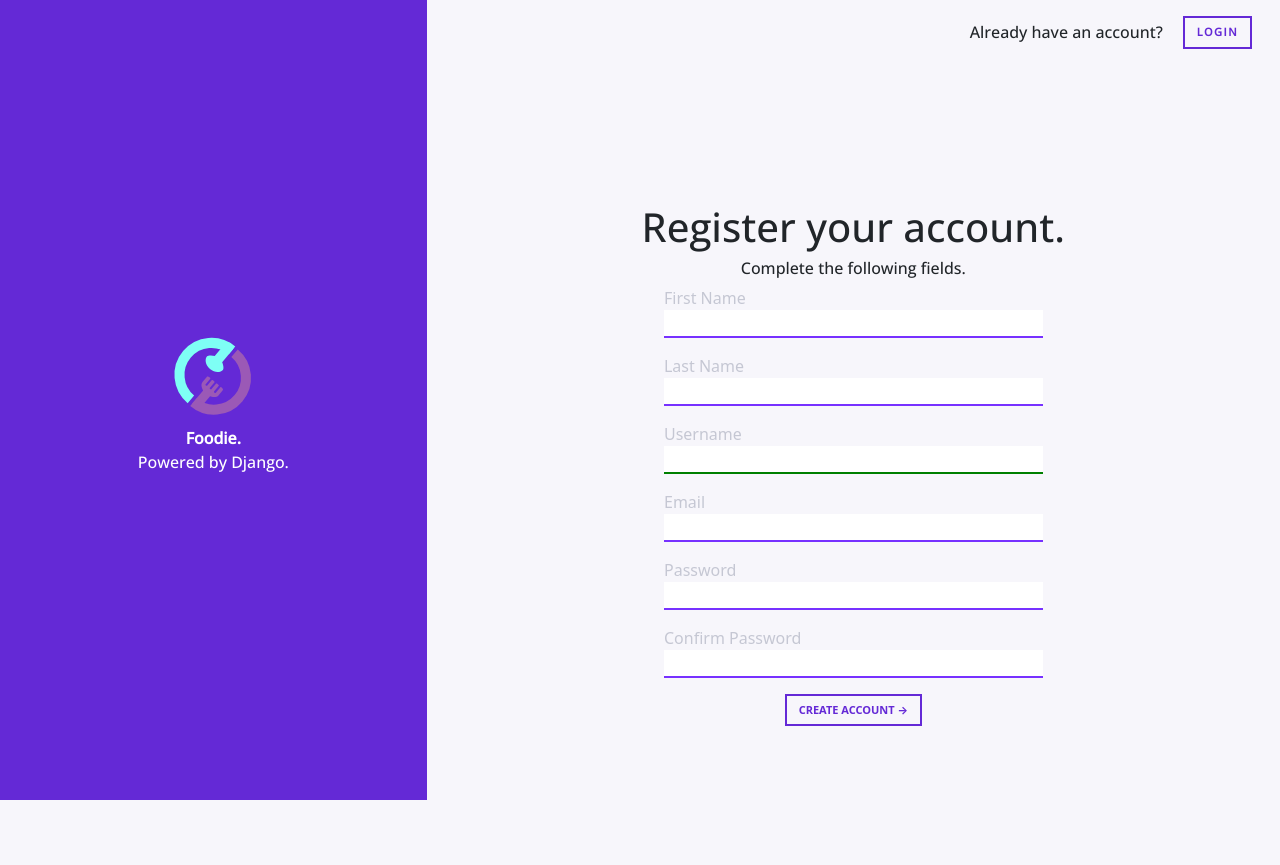
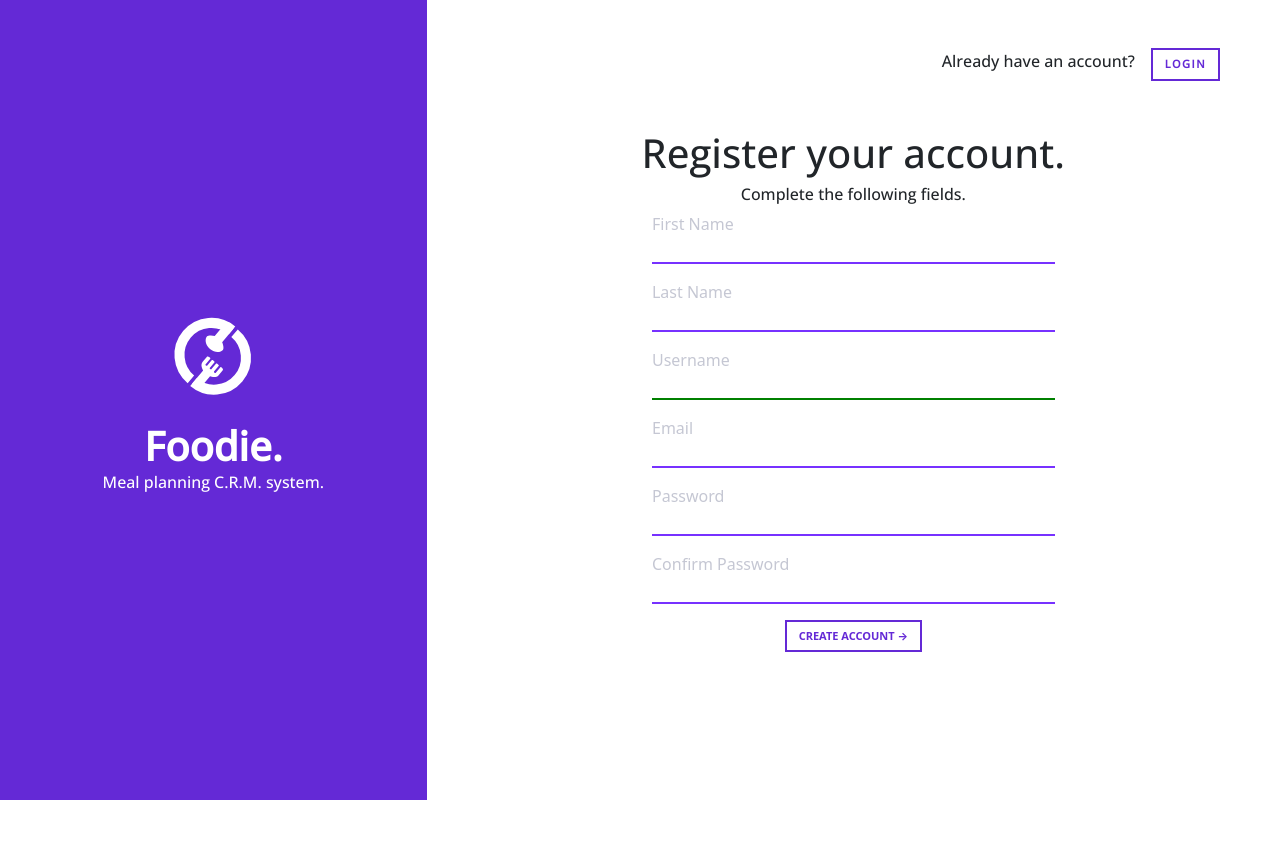
Before and after one commit to bogdanAldea/mealplanner, a Django app: page /register/ in a window 1280 px wide. After the commit the page ends 800 px from the top, so only its background shows below. Run offline with Django 4.2, Linux system fonts and the light colour scheme; some libraries are stand-ins or nearby versions.

Commit message:
refactored the base form tenplate

```diff
--- a/templates/form.html
+++ b/templates/form.html
@@ -1,4 +1,3 @@
-
 {% load static %}
 {% load static %}
 
@@ -35,25 +34,21 @@
   </head>
 
   <body class="form-body-full">
+        <div class="container-fluid form-page">
 
-    <div class="container-fluid form-page">
-        <div class="row h-100">
-
-            <!--    Presentation column     -->
-            <div class="col-xs-12 col-sm-12 col-md-5 col-lg-4 presentation-col">
-                <div class="presentation h-100 d-flex justify-content-center align-items-center text-center">
-
-                    <div class="logo-name-app">
-<!--                        <i class='bx bxl-django form-app-logo'></i>-->
+            <div class="row form-page-row h-100">
+                <div class="col-sm-12 col-md-5 col-lg-4 presentation-col">
+                    <div class="row h-100 d-flex justify-content-center align-items-center text-center presentation">
+                        <div class="app-details">
                             <svg width="100" height="100" viewBox="0 0 1247 1251" fill="none" xmlns="http://www.w3.org/2000/svg">
                                 <path d="M585.968 538.962C650.178 592.84 722.447 579.335 747.066 549.995C763.82 530.029
                                 749.172 476.859 737.982 452.057L874.481 289.384C879.781 283.068 895.924 263.829 857.795
                                 231.834L841.228 217.933C803.099 185.939 786.957 205.175 781.656 211.494L645.151
                                 374.174C618.783 367.46 563.881 362.263 547.124 382.233C522.512 411.564 521.759 485.083
-                            585.968 538.962Z" fill="#7efff5"/>
+                                585.968 538.962Z" fill="white"/>
                                 <path d="M861.282 304.919C780.015 236.728 674.987 203.613 569.304 212.859C463.621 222.105
                                 365.94 272.955 297.749 354.222C229.558 435.489 196.443 540.516 205.689 646.199C214.935
-                            751.882 265.784 849.563 347.051 917.755" stroke="#7efff5" stroke-width="126"/>
+                                751.882 265.784 849.563 347.051 917.755" stroke="white" stroke-width="126"/>
                                 <path d="M579.446 641.678L583.844 645.369C589.348 649.987 591.823 656.159 589.337
                                 659.121L529.295 730.675C526.81 733.638 529.284 739.809 534.788 744.428C540.292 749.046
                                 546.8 750.411 549.285 747.449L609.327 675.894C611.822 672.94 618.329 674.305 623.833
@@ -64,49 +59,40 @@
                                  635.918 829.286 641.423 833.905C646.927 838.523 653.434 839.888 655.92 836.926L715.961
                                  765.371C718.452 762.413 724.959 763.778 730.468 768.4L734.865 772.09C748.979 783.933
                                  751.954 796.929 745.596 804.506L694.26 865.687C663.361 902.51 607.445 886.67 586.856
-                            878.635L457.783 1032.46C452.47 1038.79 436.287 1058.08 400.7 1028.21L385.239
-                            1015.24C349.652 985.38 365.833 966.096 371.148 959.762L500.221 805.939C488.731 787.069
-                            463.419 734.747 494.322 697.919L545.658 636.738C552.018 629.159 565.331 629.834 579.445
-                             641.677L579.446 641.678Z" fill="#9b59b6"/>
-                            <path d="M378.865 953.579C460.132 1021.77 565.16 1054.89 670.843 1045.64C776.526 1036.39 874.207 985.543 942.398 904.276C1010.59 823.009 1043.7 717.982 1034.46 612.299C1025.21 506.616 974.363 408.935 893.095 340.743" stroke="#9b59b6" stroke-width="126"/>
+                                 878.635L457.783 1032.46C452.47 1038.79 436.287 1058.08 400.7 1028.21L385.239 1015.24C349.652
+                                 985.38 365.833 966.096 371.148 959.762L500.221 805.939C488.731 787.069 463.419 734.747
+                                 494.322 697.919L545.658 636.738C552.018 629.159 565.331 629.834 579.445 641.677L579.446
+                                 641.678Z" fill="white"/>
+                                <path d="M378.865 953.579C460.132 1021.77 565.16 1054.89 670.843 1045.64C776.526 1036.39
+                                874.207 985.543 942.398 904.276C1010.59 823.009 1043.7 717.982 1034.46 612.299C1025.21
+                                506.616 974.363 408.935 893.095 340.743" stroke="white" stroke-width="126"/>
                             </svg>
-
-                        <p class="form-app-name mb-0">Foodie.</p>
-                        <span class="form-app-desc">Powered by Django.</span>
-                    </div>
-
-
-
+                            <h1 class="form-app-name mt-3 mb-0">Foodie.</h1>
+                            <span class="form-app-desc">Meal planning C.R.M. system.</span>
                         </div>
                     </div>
-
-            <!--    Form column     -->
-            <div class="col-xs-12 col-sm-12 col-md-7 col-lg-8 form-col">
-                    <ul class="navbar-nav justify-content-end d-flex flex-row header-cta my-3 header-cta">
-                        <li class="my-auto cta-text mx-1">
+                </div>
+                <div class="col-sm-12 col-md-7 col-lg-8 form-completion-col">
+                    <div class="navbar-nav d-flex flex-row justify-content-end align-items-middle header-cta m-5">
+                        <div class="cta-text mt-1 me-3">
                             <h6 class="m-0">
                                 {% block user_state_message %}
                                 {% endblock user_state_message %}
                             </h6>
-                        </li>
-
-                        <li class="my-auto cta-button mx-3">
+                        </div>
+                        <div class="cta-btn">
                             {% block user_state_action %}
                             {% endblock user_state_action %}
-                        </li>
-                    </ul>
-
-                    <div class="form-container h-100 d-flex justify-content-center align-items-center text-left">
+                        </div>
+                    </div>
+                 <div class="row d-flex justify-content-center form-container">
                     {% block form_content %}
-
                     {% endblock form_content %}
+                 </div>
+                </div>
             </div>
 
         </div>
-
-        </div>
-    </div>
-
 
         <!-- Optional JavaScript -->
     <!-- jQuery first, then Popper.js, then Bootstrap JS -->
```
Lines whose indentation alone changed are shown as unchanged.
